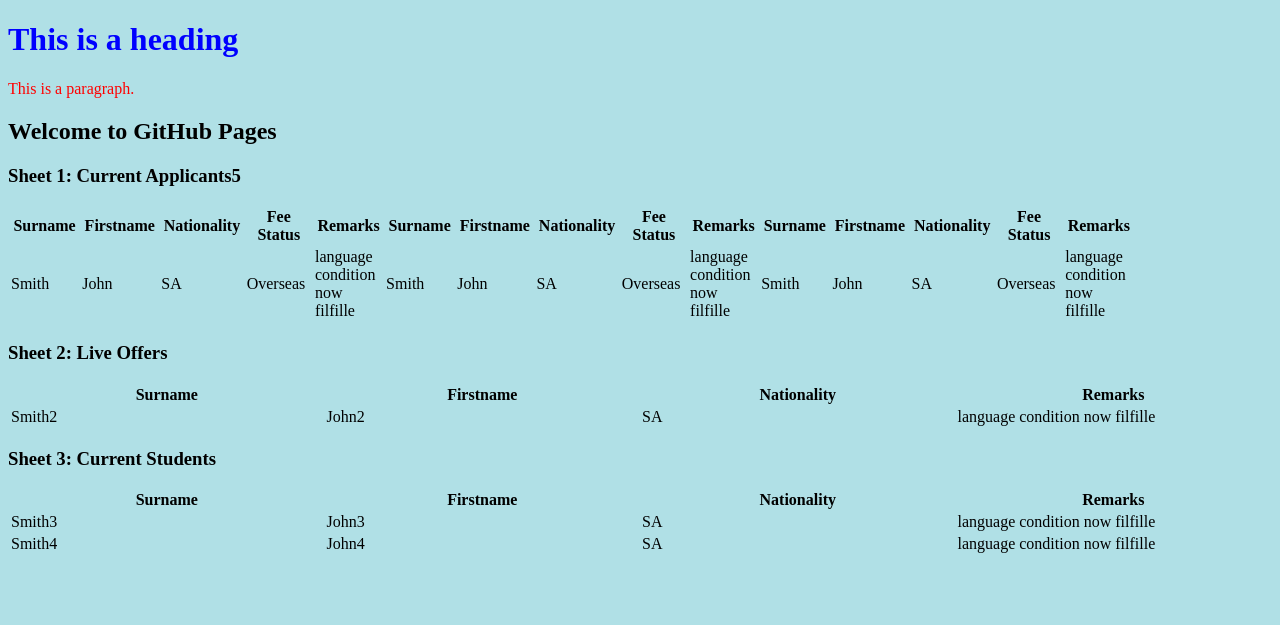
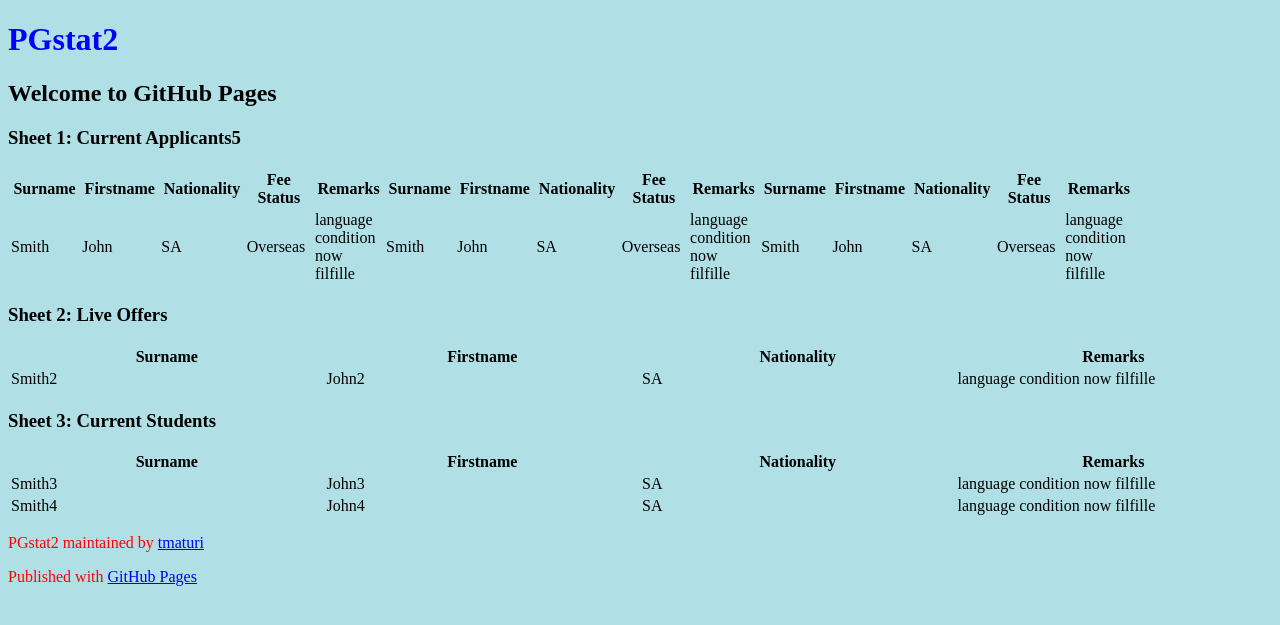
Before and after one commit to tmaturi/PGstat2, a Jekyll site: the page built from README.md, in a window 1280 px wide. Shown: the top 625 px of the page. Built offline with Jekyll 4.4.1, drawn with Linux system fonts in a browser that asks for light colours; our own code applies the rules of GitHub Pages for plain Markdown files; the repository's description, which GitHub fills in, is left out.

Commit message:
Update default.html

```diff
--- a/_layouts/default.html
+++ b/_layouts/default.html
@@ -15,16 +15,32 @@ p    {color: red;}
 </head>
 <body>
 
-<h1>This is a heading</h1>
-<p>This is a paragraph.</p>
+<!-- HEADER -->
+    <div id="header_wrap" class="outer">
+        <header class="inner">
+          <h1 id="project_title">{{ site.title | default: site.github.repository_name }}</h1>
+          <h2 id="project_tagline">{{ site.description | default: site.github.project_tagline }}</h2>
+        </header>
+    </div>
 
-        <!-- MAIN CONTENT -->
+    <!-- MAIN CONTENT -->
     <div id="main_content_wrap" class="outer">
       <section id="main_content" class="inner">
         {{ content }}
       </section>
     </div>
 
+    <!-- FOOTER  -->
+    <div id="footer_wrap" class="outer">
+      <footer class="inner">
+        {% if site.github.is_project_page %}
+        <p class="copyright">{{ site.title | default: site.github.repository_name }} maintained by <a href="{{ site.github.owner_url }}">{{ site.github.owner_name }}</a></p>
+        {% endif %}
+        <p>Published with <a href="https://pages.github.com">GitHub Pages</a></p>
+      </footer>
+    </div>
+
+
 
 </body>
 </html>
```
